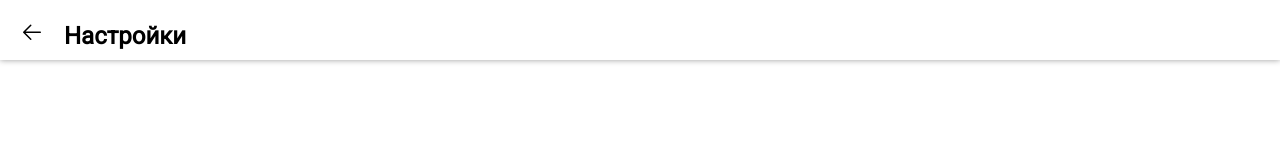
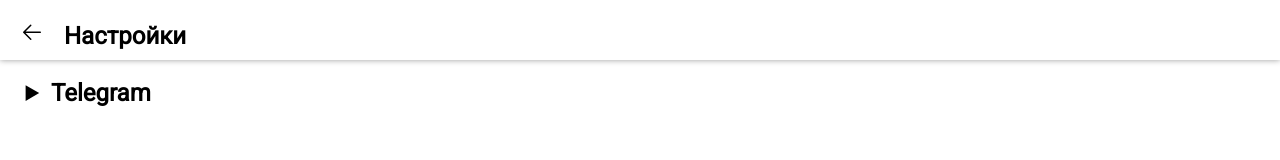
Before and after one commit to potato-cashback/potato-cashback, a plain HTML site: page hidden/admin/settings/index.html in a window 1280 px wide. Drawn offline with Linux system fonts and the light colour scheme.

Commit message:
settings

```diff
--- a/hidden/admin/settings/index.html
+++ b/hidden/admin/settings/index.html
@@ -17,7 +17,36 @@
 	</a>
 	<main>
 		<br>
+		<details>
+			<summary class="noselect">
+				<h2>Telegram</h2>
+			</summary>
+			botkey
+			<div contenteditable=true id="username" placeholder="Username"></div>
+			botkey
+			<div contenteditable=true id="username" placeholder="Username"></div>
+
+		</details>
 
 	</main>
 </body>
+
+<style>
+	main{
+		box-sizing: border-box;
+	}
+	summary{
+		padding-left: 2vw;
+		box-sizing: border-box;
+	}
+	summary h2{
+		margin:0;
+		padding:0;
+		display: inline;
+	}
+	summary::marker{
+		font-size: 1.5rem;
+	}
+</style>
+
 </html>
```
